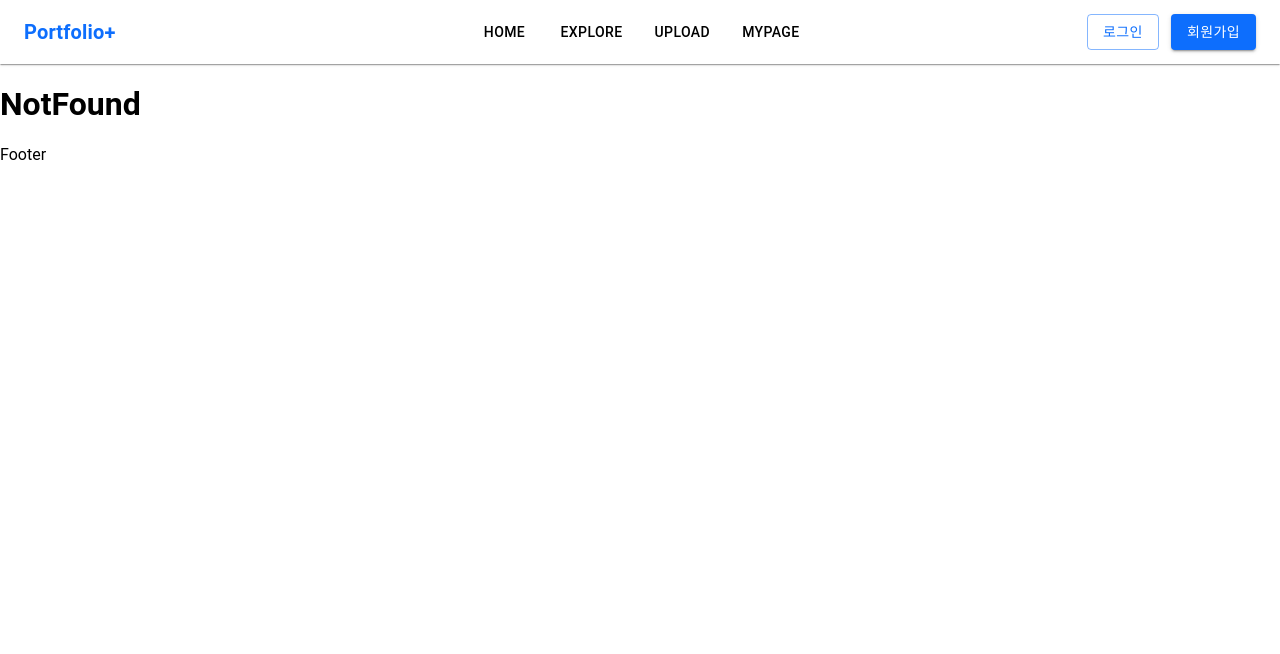
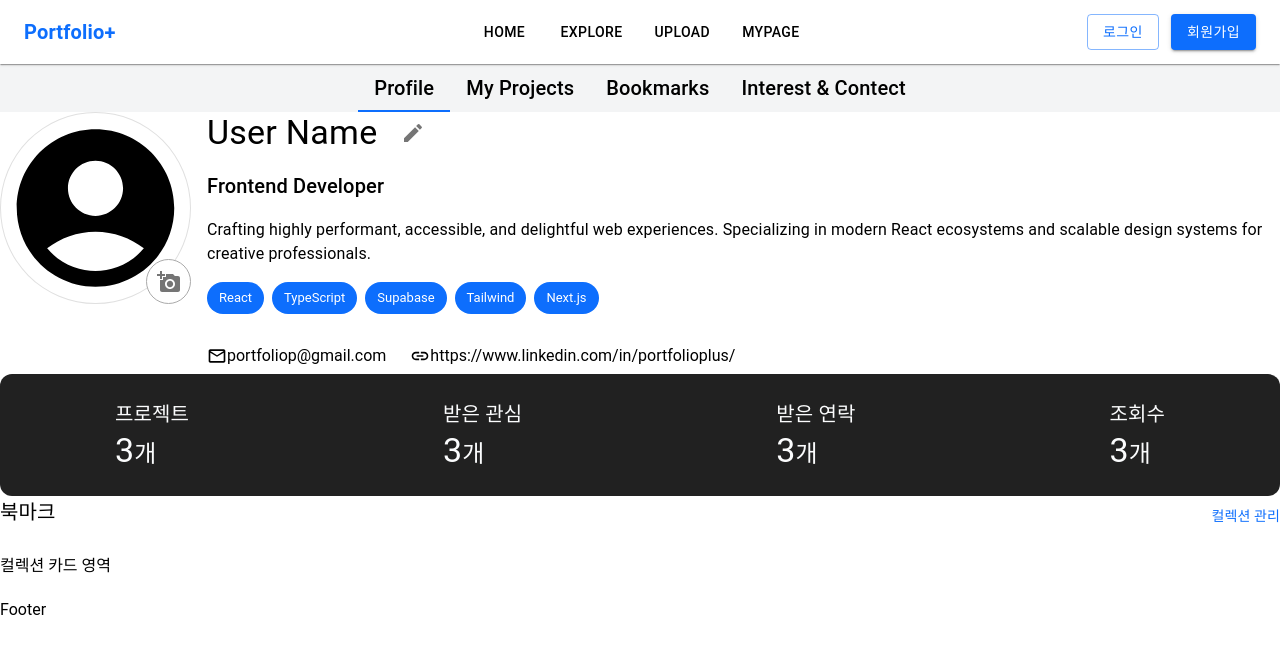
Before and after one commit to raspbsb/EST_FE_13_3rd_Project, a React (Vite) app in the folder app/: page /mypage/collections in a window 1280 px wide. Shown: the top 654 px of the page. Built offline with nearby package versions, Linux system fonts and the light colour scheme.

Commit message:
feat: MyPageLayout component, MyProjects, Collections 페이지 생성 및 라우팅 구조 변경

```diff
--- a/app/src/App.jsx
+++ b/app/src/App.jsx
@@ -1,34 +1,41 @@
-import { Link, Route, Routes } from "react-router-dom";
-import { useState } from "react";
-import MainLayout from "./layouts/MainLayout";
+import { Link, Route, Routes } from 'react-router-dom';
+import { useState } from 'react';
+import MainLayout from './layouts/MainLayout';
+import MyPageLayout from './layouts/MyPageLayout';
 
-import Home from "./pages/Home";
-import Gallery from "./pages/Gallery";
-import Portfolio from "./pages/Portfolio";
-import PortfolioEditor from "./pages/PortfolioEditor";
-import Profile from "./pages/Profile";
-import Login from "./pages/Login";
-import Signup from "./pages/Signup";
-import NotFound from "./pages/NotFound";
+import Home from './pages/Home';
+import Gallery from './pages/Gallery';
+import Portfolio from './pages/Portfolio';
+import PortfolioEditor from './pages/PortfolioEditor';
+import Profile from './pages/Profile';
+import Login from './pages/Login';
+import Signup from './pages/Signup';
+import NotFound from './pages/NotFound';
+import MyProjects from './pages/MyProjects';
+import Collections from './pages/Collections';
 
 export default function App() {
   return (
     <Routes>
       <Route element={<MainLayout />}>
-        <Route path="/" element={<Home />} />
+        <Route path='/' element={<Home />} />
 
-        <Route path="/gallery" element={<Gallery />} />
-        <Route path="/portfolios/new" element={<PortfolioEditor />} />
-        <Route path="/portfolios/:id" element={<Portfolio />} />
-        <Route path="/portfolios/:id/edit" element={<PortfolioEditor />} />
+        <Route path='/gallery' element={<Gallery />} />
+        <Route path='/portfolios/new' element={<PortfolioEditor />} />
+        <Route path='/portfolios/:id' element={<Portfolio />} />
+        <Route path='/portfolios/:id/edit' element={<PortfolioEditor />} />
 
-        <Route path="/profiles/:userId" element={<Profile mode="public" />} />
-        <Route path="/mypage" element={<Profile mode="mypage" />} />
+        <Route path='/profiles/:userId' element={<Profile mode='public' />} />
+        <Route path='/mypage' element={<MyPageLayout />}>
+          <Route index element={<Profile />} />
+          <Route path='projects' element={<MyProjects />} />
+          <Route path='collections' element={<Collections />} />
+        </Route>
 
-        <Route path="/login" element={<Login />} />
-        <Route path="/signup" element={<Signup />} />
+        <Route path='/login' element={<Login />} />
+        <Route path='/signup' element={<Signup />} />
 
-        <Route path="*" element={<NotFound />} />
+        <Route path='*' element={<NotFound />} />
       </Route>
     </Routes>
   );
--- a/app/src/components/mypage/MyProjects.jsx
+++ b/app/src/components/mypage/MyProjectsSection.jsx
@@ -1,11 +1,9 @@
-import { NavLink } from 'react-router-dom';
-
 import List from '@mui/material/List';
 import Box from '@mui/material/Box';
 import Text from '@mui/material/Typography';
 import Link from '@mui/material/Link';
 
-export default function MyProjects({ mode }) {
+export default function MyProjectsSection({ mode }) {
   return (
     <Box component='section' sx={{}}>
       <Box sx={{ display: 'flex', justifyContent: 'space-between', alignItems: 'flex-end' }}>
--- /dev/null
+++ b/app/src/layouts/MyPageLayout.jsx
@@ -0,0 +1,17 @@
+import { Outlet } from 'react-router-dom';
+
+import ProfileHeader from '../components/mypage/ProfileHeader';
+import ActivityStats from '../components/mypage/ActivityStats';
+import ProfileNav from '../components/mypage/ProfileNav';
+
+export default function MyPageLayout() {
+  return (
+    <>
+      <ProfileNav />
+      <ProfileHeader mode='mypage' />
+      <ActivityStats />
+
+      <Outlet />
+    </>
+  );
+}
--- /dev/null
+++ b/app/src/pages/Collections.jsx
@@ -0,0 +1,20 @@
+import List from '@mui/material/List';
+import Box from '@mui/material/Box';
+import Text from '@mui/material/Typography';
+import Link from '@mui/material/Link';
+
+export default function Collections() {
+  return (
+    <Box component='section' sx={{}}>
+      <Box sx={{ display: 'flex', justifyContent: 'space-between', alignItems: 'flex-end' }}>
+        <Text variant='h6'>북마크</Text>
+        <Link component='button' underline='hover' variant='subtitle2'>
+          컬렉션 관리
+        </Link>
+      </Box>
+      <List>
+        <p>컬렉션 카드 영역</p>
+      </List>
+    </Box>
+  );
+}
--- /dev/null
+++ b/app/src/pages/MyProjects.jsx
@@ -0,0 +1,17 @@
+import List from '@mui/material/List';
+import Box from '@mui/material/Box';
+import Text from '@mui/material/Typography';
+import Link from '@mui/material/Link';
+
+export default function MyProjects() {
+  return (
+    <Box component='section' sx={{}}>
+      <Box sx={{ display: 'flex', justifyContent: 'space-between', alignItems: 'flex-end' }}>
+        <Text variant='h6'>내 프로젝트</Text>
+      </Box>
+      <List>
+        <p>프로젝트 카드 영역</p>
+      </List>
+    </Box>
+  );
+}
--- a/app/src/pages/Profile.jsx
+++ b/app/src/pages/Profile.jsx
@@ -1,30 +1,19 @@
-import ProfileNav from '../components/mypage/ProfileNav';
-import ProfileHeader from '../components/mypage/ProfileHeader';
-import ActivityStats from '../components/mypage/ActivityStats';
-import MyProjects from '../components/mypage/MyProjects';
+import MyProjectsSection from '../components/mypage/MyProjectsSection';
 import BookmarkSection from '../components/mypage/BookmarkSection';
 import ContactSection from '../components/mypage/ContactSection';
 
 import Container from '@mui/material/Container';
 
-export default function Profile({ mode }) {
+export default function Profile() {
   return (
     <>
-      {mode === 'mypage' && <ProfileNav />}
+      <main>
+        <MyProjectsSection mode='mypage' />
 
-      <main>
-        <ProfileHeader mode={mode} />
-
-        <ActivityStats />
-
-        <MyProjects mode={mode} />
-
-        {mode === 'mypage' && (
-          <Container sx={{ display: 'flex', gap: 3, justifyContent: 'center' }}>
-            <BookmarkSection />
-            <ContactSection />
-          </Container>
-        )}
+        <Container sx={{ display: 'flex', gap: 3, justifyContent: 'center' }}>
+          <BookmarkSection />
+          <ContactSection />
+        </Container>
       </main>
     </>
   );
```
